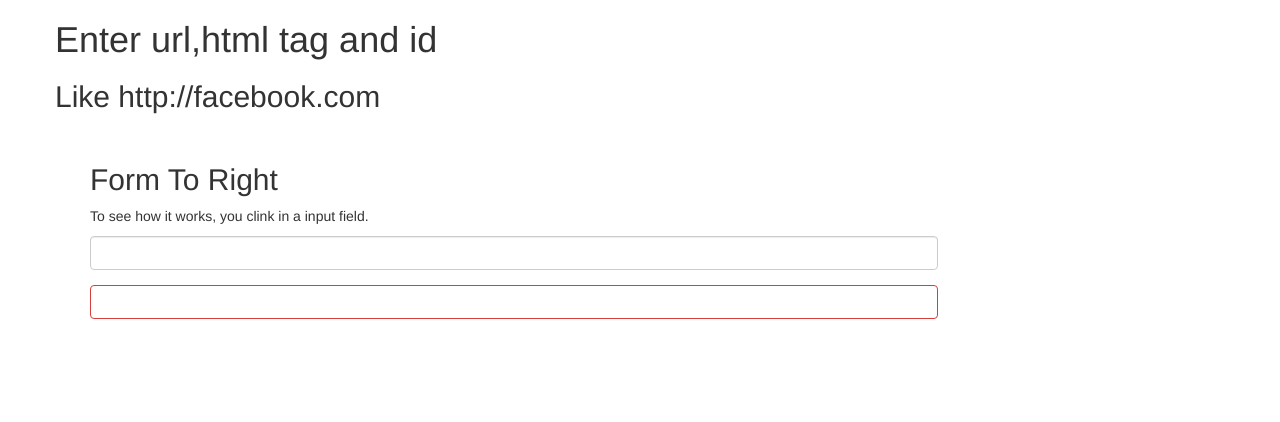
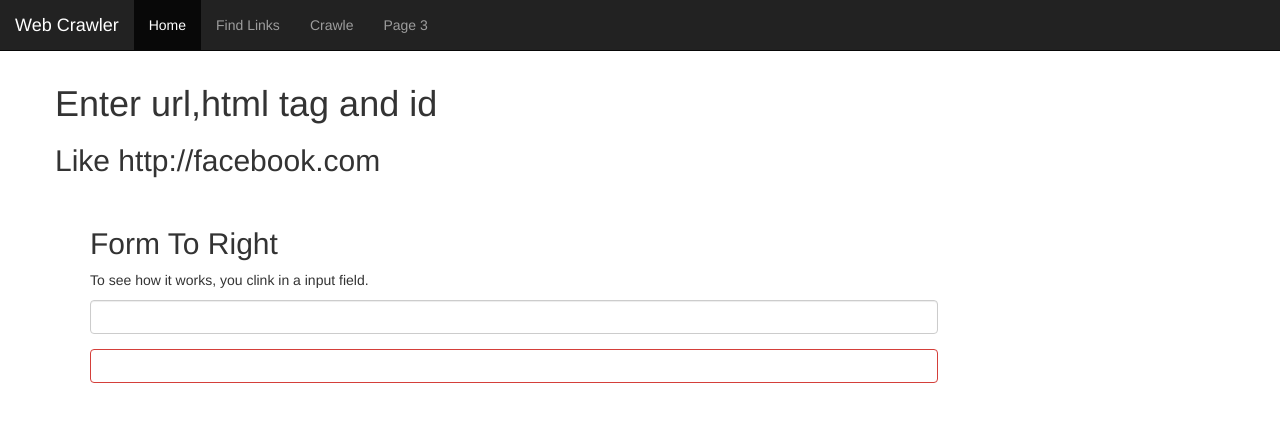
Before and after one commit to UtkucanBykl/WebCrawler, a Flask app: page /findlinks in a window 1280 px wide. Shown: the top 422 px of the page. Run offline with Flask 2, Linux system fonts and the light colour scheme; some libraries are stand-ins or nearby versions.

Commit message:
Add Navbar

```diff
--- a/templates/base.html
+++ b/templates/base.html
@@ -12,7 +12,22 @@
 
 </head>
 <body>
-    <div id="content">{% block content %}{% endblock %}</div>
+
+<nav class="navbar navbar-inverse navbar-fixed-top">
+  <div class="container-fluid">
+    <div class="navbar-header">
+      <a class="navbar-brand" href="#">Web Crawler</a>
+    </div>
+    <ul class="nav navbar-nav">
+      <li class="active"><a href="#">Home</a></li>
+      <li><a href="{{ url_for('FindLinks') }}">Find Links</a></li>
+      <li><a href="{{ url_for('Crawle')}}">Crawle </a></li>
+      <li><a href="#">Page 3</a></li>
+    </ul>
+  </div>
+</nav>
+
+    <div id="content" style="margin-top:5%;">{% block content %}{% endblock %}</div>
 
 </body>
 </html>
--- a/templates/findlink.html
+++ b/templates/findlink.html
@@ -1,5 +1,5 @@
 {% extends "base.html" %}
-{% block title %}Crawle{% endblock %}
+{% block title %}Find Link{% endblock %}
 {% block head %}
   {{ super() }}
 
```
